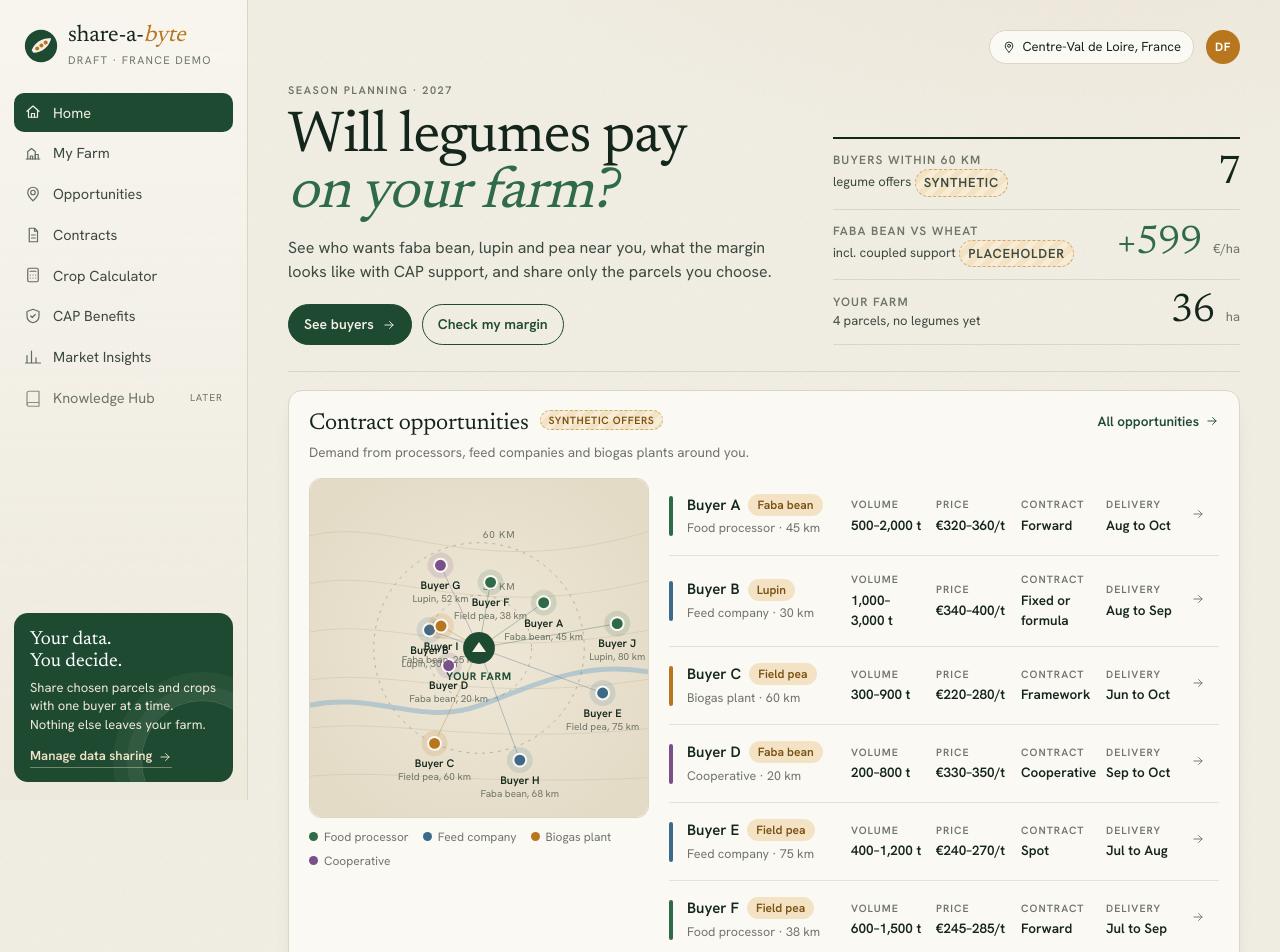
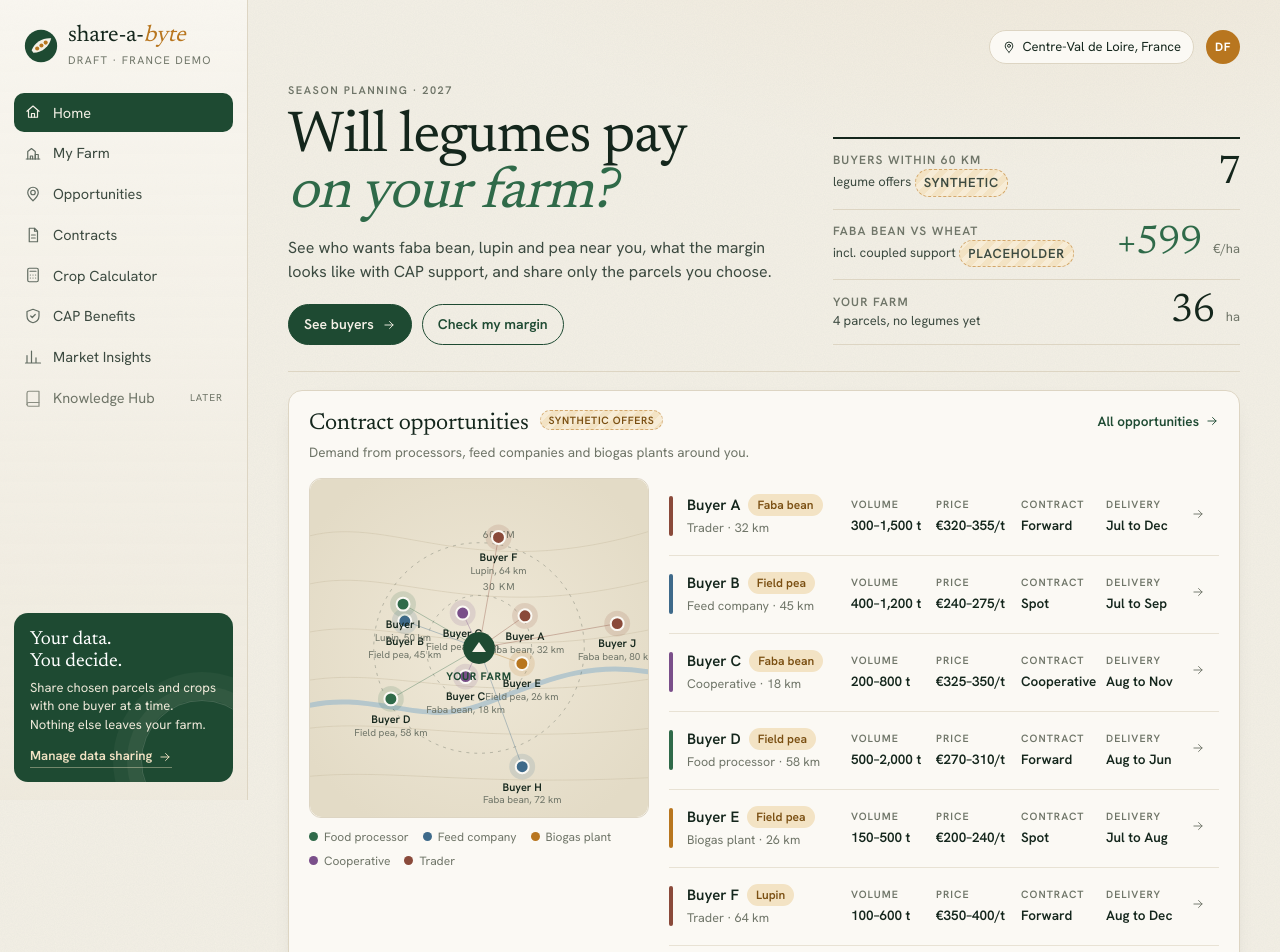
Before and after one commit to st3fansrb/Share-a-Bean, a Next.js app: page / in a window 1280 px wide. Shown: the top 952 px of the page. Built offline with nearby package versions, Linux system fonts and the light colour scheme.

Commit message:
Rework simulated buyers: collector mix from FranceAgriMer, lot sizes from dataset aggregates
Co-Authored-By: Claude Sonnet 5.5 <noreply@anthropic.com>
Claude-Session: https://claude.ai/code/session_01PQa3jTXHwDoWpjc4WEyYiE

```diff
--- a/components/BuyerMap.tsx
+++ b/components/BuyerMap.tsx
@@ -8,6 +8,7 @@ export const TYPE_COLOR: Record<string, string> = {
   "Feed company": "#3e6a8a",
   "Biogas plant": "#b8761f",
   "Cooperative": "#7a4f8a",
+  "Trader": "#8a4a3a",
 };
 
 export function BuyerMap() {
--- a/data/offers.json
+++ b/data/offers.json
@@ -1,77 +1,26 @@
 {
-  "_note": "Synthetic buyer offers, generated for the demo (not copied from the hackathon dataset, not real buyers). Modelled on spot, forward and cooperative contracts. The buyer role comes later.",
+  "_note": "Synthetic buyers for the demo, not real companies. Buyer mix follows FranceAgriMer's protein-crop sheet 2026 (477 collectors: 117 cooperatives, 360 traders; outlets feed, human food, export; campaign July to June). Contract types spot/forward/cooperative as in the hackathon synthetic sales data; volume bands sized from aggregate lot-size statistics of that data (median lot 64 t, 90th percentile ~335 t). Price bands are indicative guesses, not market quotes. No dataset rows are copied.",
   "offers": [
     {
       "id": "o1",
       "buyer": "Buyer A",
-      "type": "Food processor",
+      "type": "Trader",
       "crop": "faba",
       "volumeT": [
-        500,
-        2000
+        300,
+        1500
       ],
       "priceEurT": [
         320,
-        360
+        355
       ],
       "contract": "Forward",
-      "delivery": "Aug to Oct",
-      "distanceKm": 45
+      "delivery": "Jul to Dec",
+      "distanceKm": 32
     },
     {
       "id": "o2",
       "buyer": "Buyer B",
-      "type": "Feed company",
-      "crop": "lupin",
-      "volumeT": [
-        1000,
-        3000
-      ],
-      "priceEurT": [
-        340,
-        400
-      ],
-      "contract": "Fixed or formula",
-      "delivery": "Aug to Sep",
-      "distanceKm": 30
-    },
-    {
-      "id": "o3",
-      "buyer": "Buyer C",
-      "type": "Biogas plant",
-      "crop": "pea",
-      "volumeT": [
-        300,
-        900
-      ],
-      "priceEurT": [
-        220,
-        280
-      ],
-      "contract": "Framework",
-      "delivery": "Jun to Oct",
-      "distanceKm": 60
-    },
-    {
-      "id": "o4",
-      "buyer": "Buyer D",
-      "type": "Cooperative",
-      "crop": "faba",
-      "volumeT": [
-        200,
-        800
-      ],
-      "priceEurT": [
-        330,
-        350
-      ],
-      "contract": "Cooperative",
-      "delivery": "Sep to Oct",
-      "distanceKm": 20
-    },
-    {
-      "id": "o5",
-      "buyer": "Buyer E",
       "type": "Feed company",
       "crop": "pea",
       "volumeT": [
@@ -80,45 +29,96 @@
       ],
       "priceEurT": [
         240,
-        270
+        275
+      ],
+      "contract": "Spot",
+      "delivery": "Jul to Sep",
+      "distanceKm": 45
+    },
+    {
+      "id": "o3",
+      "buyer": "Buyer C",
+      "type": "Cooperative",
+      "crop": "faba",
+      "volumeT": [
+        200,
+        800
+      ],
+      "priceEurT": [
+        325,
+        350
+      ],
+      "contract": "Cooperative",
+      "delivery": "Aug to Nov",
+      "distanceKm": 18
+    },
+    {
+      "id": "o4",
+      "buyer": "Buyer D",
+      "type": "Food processor",
+      "crop": "pea",
+      "volumeT": [
+        500,
+        2000
+      ],
+      "priceEurT": [
+        270,
+        310
+      ],
+      "contract": "Forward",
+      "delivery": "Aug to Jun",
+      "distanceKm": 58
+    },
+    {
+      "id": "o5",
+      "buyer": "Buyer E",
+      "type": "Biogas plant",
+      "crop": "pea",
+      "volumeT": [
+        150,
+        500
+      ],
+      "priceEurT": [
+        200,
+        240
       ],
       "contract": "Spot",
       "delivery": "Jul to Aug",
-      "distanceKm": 75
+      "distanceKm": 26
     },
     {
       "id": "o6",
       "buyer": "Buyer F",
-      "type": "Food processor",
-      "crop": "pea",
+      "type": "Trader",
+      "crop": "lupin",
       "volumeT": [
-        600,
-        1500
+        100,
+        600
       ],
       "priceEurT": [
-        245,
-        285
+        350,
+        400
       ],
       "contract": "Forward",
-      "delivery": "Jul to Sep",
-      "distanceKm": 38
+      "delivery": "Aug to Dec",
+      "distanceKm": 64
     },
     {
       "id": "o7",
       "buyer": "Buyer G",
       "type": "Cooperative",
-      "crop": "lupin",
+      "crop": "pea",
       "volumeT": [
-        150,
-        600
+        250,
+        900
       ],
       "priceEurT": [
-        350,
-        390
+        245,
+        270
       ],
       "contract": "Cooperative",
       "delivery": "Aug to Oct",
-      "distanceKm": 52
+      "distanceKm": 22
     },
     {
       "id": "o8",
@@ -126,49 +126,49 @@
       "type": "Feed company",
       "crop": "faba",
       "volumeT": [
-        800,
-        2500
+        600,
+        2000
       ],
       "priceEurT": [
         315,
         345
       ],
-      "contract": "Fixed or formula",
-      "delivery": "Aug to Nov",
-      "distanceKm": 68
+      "contract": "Forward",
+      "delivery": "Aug to Jun",
+      "distanceKm": 72
     },
     {
       "id": "o9",
       "buyer": "Buyer I",
-      "type": "Biogas plant",
-      "crop": "faba",
-      "volumeT": [
-        250,
-        700
-      ],
-      "priceEurT": [
-        210,
-        250
-      ],
-      "contract": "Spot",
-      "delivery": "Jul to Aug",
-      "distanceKm": 25
-    },
-    {
-      "id": "o10",
-      "buyer": "Buyer J",
       "type": "Food processor",
       "crop": "lupin",
       "volumeT": [
-        300,
-        1000
+        200,
+        900
       ],
       "priceEurT": [
         360,
         410
       ],
-      "contract": "Framework",
+      "contract": "Spot",
       "delivery": "Aug to Oct",
+      "distanceKm": 50
+    },
+    {
+      "id": "o10",
+      "buyer": "Buyer J",
+      "type": "Trader",
+      "crop": "faba",
+      "volumeT": [
+        400,
+        1800
+      ],
+      "priceEurT": [
+        310,
+        340
+      ],
+      "contract": "Spot",
+      "delivery": "Jul to Sep",
       "distanceKm": 80
     }
   ]
--- a/lib/contracts.ts
+++ b/lib/contracts.ts
@@ -68,7 +68,7 @@ export type InsightsData = { rows: CropPerformance[] };
 export type Offer = {
   id: string;
   buyer: string;
-  type: "Food processor" | "Feed company" | "Biogas plant" | "Cooperative";
+  type: "Food processor" | "Feed company" | "Biogas plant" | "Cooperative" | "Trader";
   crop: CropId;
   volumeT: [number, number];
   priceEurT: [number, number];
```
Also changed, not shown: 1 other file (tests, documents, lock files or other folders).
